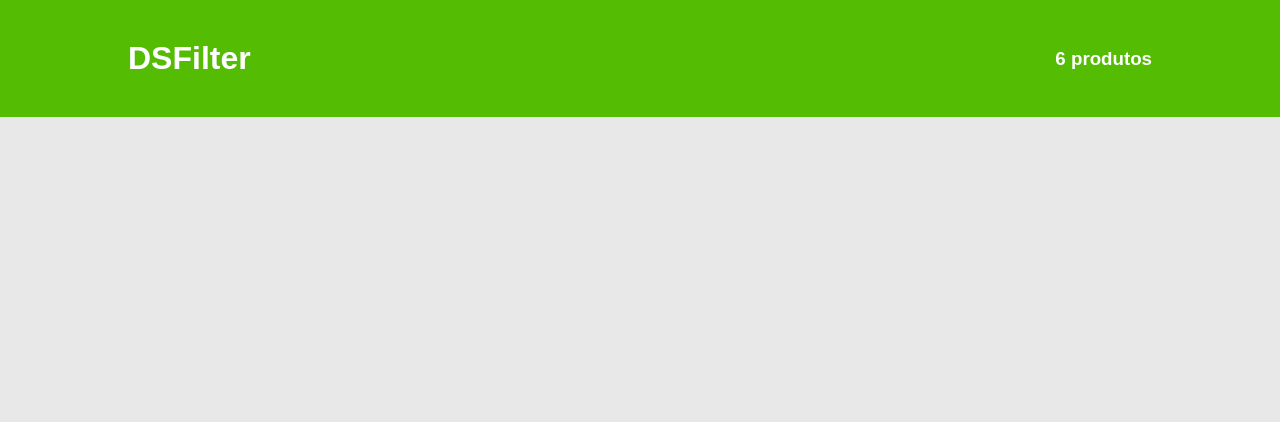
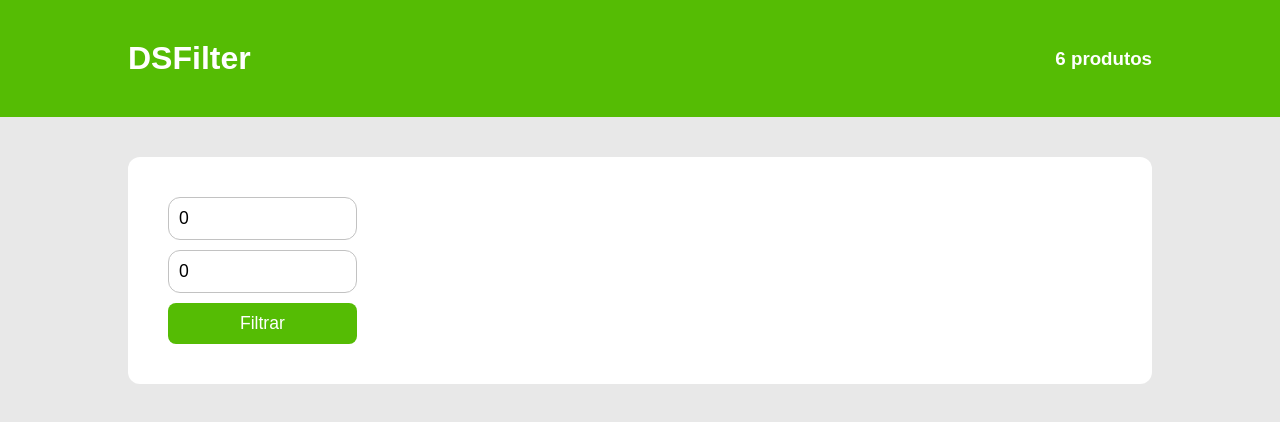
Before and after one commit to FelipeLohan/filter-challenge-react, a React (Vite) app: page / in a window 1280 px wide. Shown: the top 422 px of the page. Built offline with nearby package versions, Linux system fonts and the light colour scheme.

Commit message:
Filter style maked

```diff
--- a/src/App.tsx
+++ b/src/App.tsx
@@ -1,3 +1,4 @@
+import { Filter } from "./components/Filter"
 import { Header } from "./components/Header"
 
 function App() {
@@ -5,6 +6,7 @@ function App() {
   return (
     <>
         <Header />
+        <Filter/>
     </>
   )
 }
--- a/src/components/CtaButton/CtaButton.tsx
+++ b/src/components/CtaButton/CtaButton.tsx
@@ -7,17 +7,18 @@ const ButtonStyled = styled.button`
   border: none;
   border-radius: 8px;
   width: 100%;
+  font-size: 2.2vmin;
 `
 
 type Props = {
   text: string;
-  type: string;
+  buttonType: string;
 }
 
-const CtaButton = ({text, type}: Props) => {
+const CtaButton = ({text, buttonType}: Props) => {
   return(
     <>
-    <ButtonStyled type={type} >{text}</ButtonStyled>
+    <ButtonStyled type={buttonType}> {text} </ButtonStyled>
     </>
   )
 }
--- a/src/components/CtaButton/index.tsx
+++ b/src/components/CtaButton/index.tsx
@@ -0,0 +1,3 @@
+import { CtaButton } from "./CtaButton";
+
+export { CtaButton };
--- /dev/null
+++ b/src/components/Filter/Filter.tsx
@@ -0,0 +1,44 @@
+import styled from "styled-components";
+import { CtaButton } from "../CtaButton";
+import { Input } from "../Input";
+
+const FilterContainer = styled.section`
+  width: 80%;
+  margin: 0 auto;
+  background-color: #fff;
+  padding: 40px;
+  border-radius: 12px;
+`;
+
+const FormContainer = styled.form`
+  width: 20%;
+  display: flex;
+  flex-direction: column;
+  gap: 10px;
+`;
+
+const Filter = () => {
+  return (
+    <>
+      <FilterContainer>
+        <FormContainer>
+          <Input
+            placeholderText="Preço mínimo"
+            inputType="number"
+            name="minPrice"
+            value={0}
+          />
+          <Input
+            placeholderText="Preço máximo"
+            inputType="number"
+            name="maxPrice"
+            value={0}
+          />
+          <CtaButton type="submit" text="Filtrar" />
+        </FormContainer>
+      </FilterContainer>
+    </>
+  );
+};
+
+export { Filter };
--- /dev/null
+++ b/src/components/Filter/index.tsx
@@ -0,0 +1,3 @@
+import { Filter } from "./Filter";
+
+export { Filter }
--- a/src/components/Header/Header.tsx
+++ b/src/components/Header/Header.tsx
@@ -5,6 +5,7 @@ const HeaderContainer = styled.header`
   display: flex;
   align-items: center;
   background-color: #55BC04;
+  margin-bottom: 40px;
 `;
 
 const HeaderContent = styled.div`
@@ -15,6 +16,7 @@ const HeaderContent = styled.div`
   align-items: center;
   color: #fff;
 `;
+
 
 const Header = () => {
   return (
--- a/src/components/Input/Input.tsx
+++ b/src/components/Input/Input.tsx
@@ -2,9 +2,11 @@ import styled from "styled-components";
 
 const InputStyled = styled.input`
   border: 1px solid #C2C2C2;
-  padding: 5px;
+  border-radius: 12px;
+  padding: 10px;
   background-color: #fff;
   font-size: 2.2vmin;
+  width: 100%;
 
   &::placeholder {
     color: #C2C2C2;
@@ -13,15 +15,15 @@ const InputStyled = styled.input`
 
 type Props = {
   placeholderText: string;
-  type: string;
+  inputType: string;
   name: string;
   value: number;
 }
 
-const Input = ({placeholderText, type, name, value}: Props) => {
+const Input = ({placeholderText, inputType, name, value}: Props) => {
   return(
   <>
-    <InputStyled placeholder={placeholderText} type={type} name={name} value={value} />
+    <InputStyled placeholder={placeholderText} type={inputType} name={name} value={value} />
   </>
   );
 };
```
